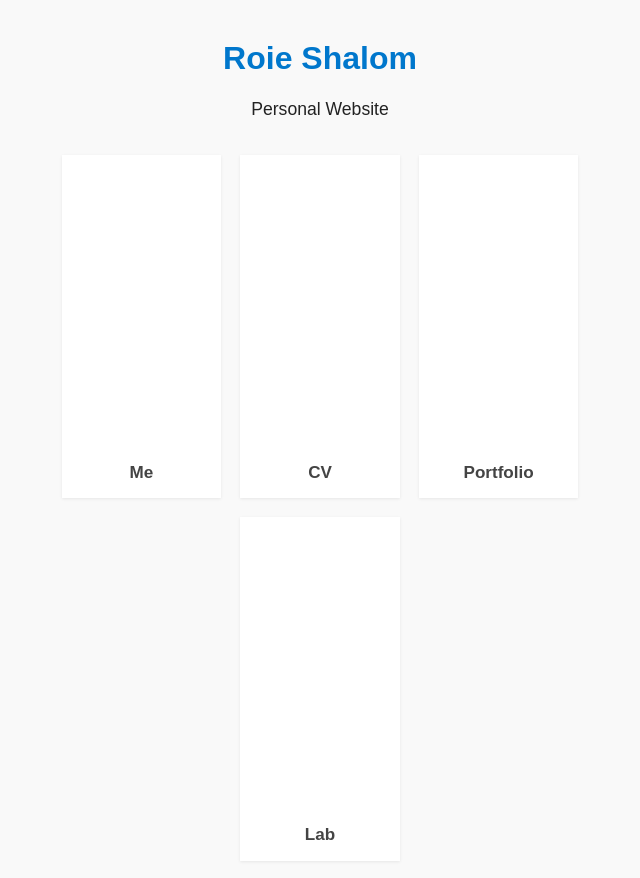
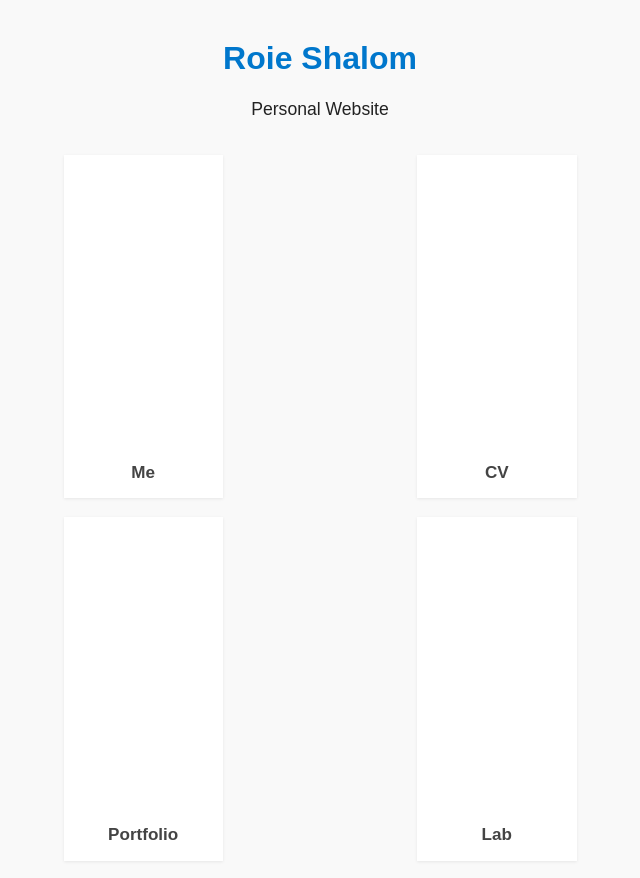
Before and after one commit to roieshalom/website, a plain HTML site: page index.html in a window 768 px wide. Shown: the whole page, without its empty margins (64-704 px from the left). Drawn offline with Linux system fonts and the light colour scheme.

Commit message:
Update style.css with new styles

```diff
--- a/style.css
+++ b/style.css
@@ -19,6 +19,25 @@ h1 {
   margin-top: 2rem;
   margin-bottom: 2rem;
   flex-wrap: wrap;
+}
+
+/* 2x2 grid for medium screens */
+@media (min-width: 601px) and (max-width: 1024px) {
+  .card-container {
+    display: grid;
+    grid-template-columns: repeat(2, 1fr);
+    grid-template-rows: repeat(2, 1fr);
+    gap: 2rem;
+    justify-items: center;
+    align-items: center;
+    max-width: 900px;
+    margin: 2rem auto;
+  }
+  .card {
+    width: 90%;
+    height: 340px;
+    max-width: 340px;
+  }
 }
 
 .card {
```
